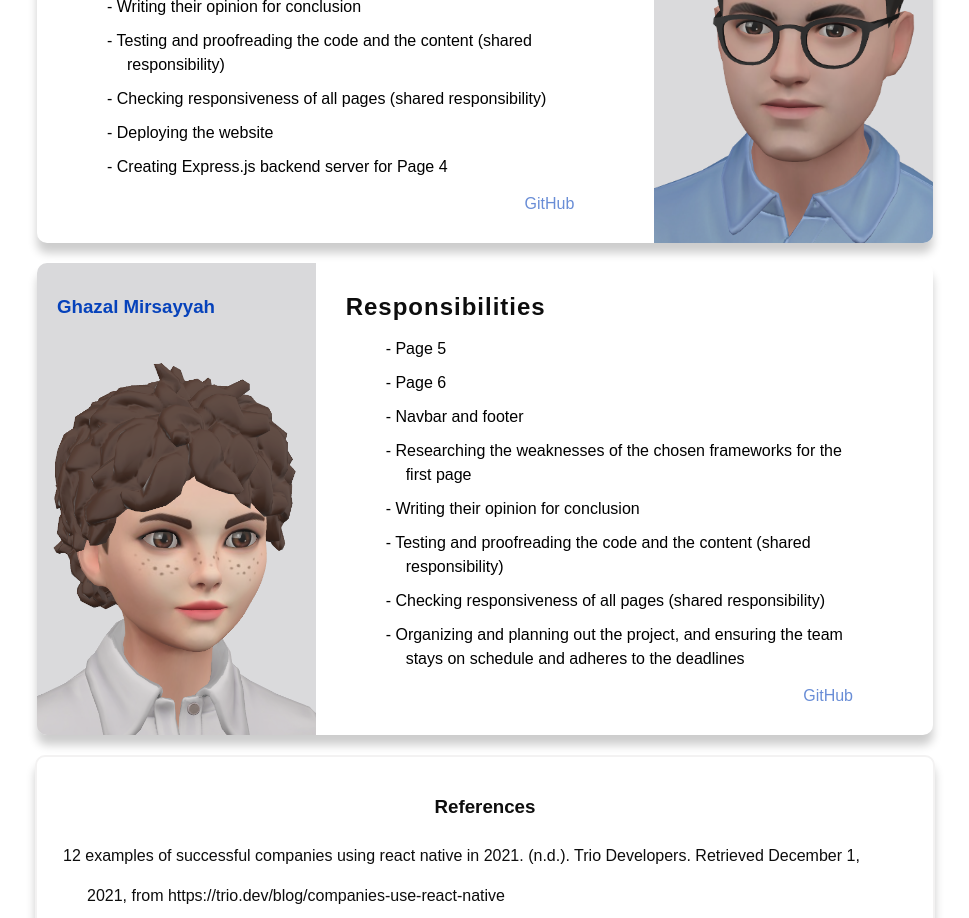
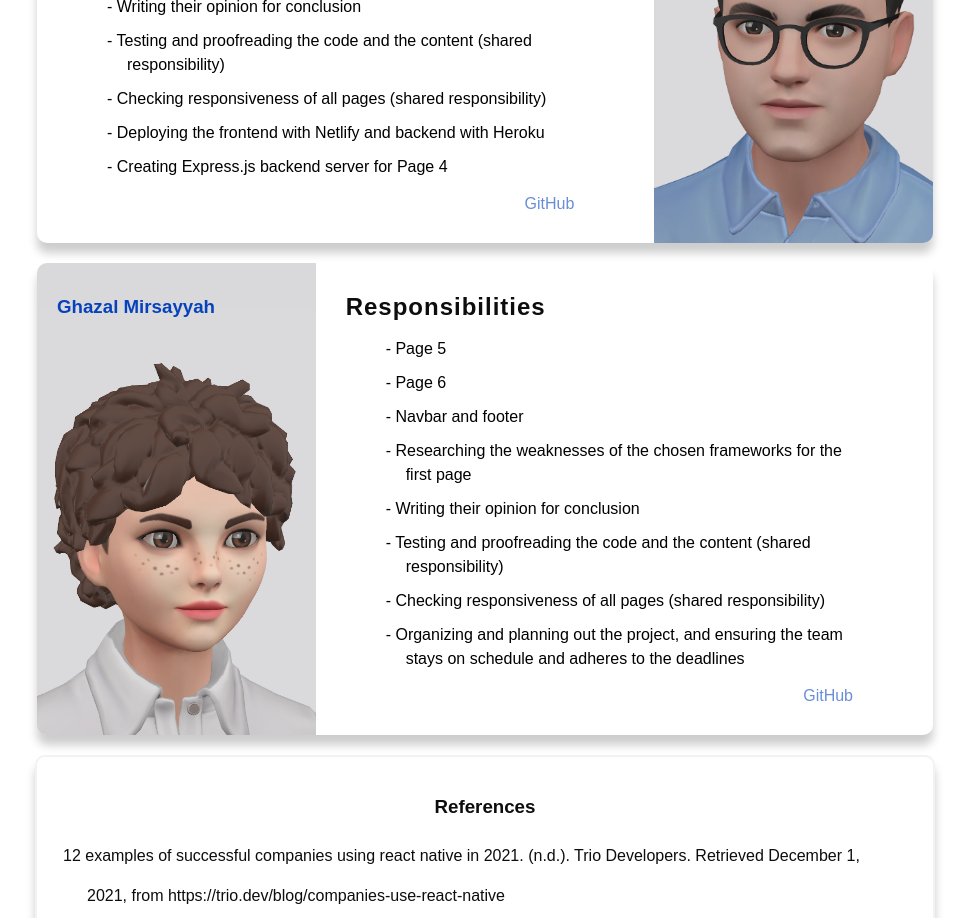
Before and after one commit to Ghazalmir/React-and-Express-Guide, a React (Create React App) app: page /credits in a window 1280 px wide. Shown: the part 860-1778 px from the top of the page, without its empty margins (155-1124 px from the left). Built offline with nearby package versions, Linux system fonts and the light colour scheme.

Commit message:
last commit before building

```diff
--- a/src/pages/page06/page6data.js
+++ b/src/pages/page06/page6data.js
@@ -14,7 +14,7 @@ const Members = [
     name: 'Syed Wahaj Haider',
     img: Wahaj,
     order: 2 ,
-    res: ['Page 3', 'Page 4', 'Researching the strengths of the chosen frameworks for the first page', 'Citing the external resources they have used on their part', 'Writing their opinion for conclusion', 'Testing and proofreading the code and the content (shared responsibility)', 'Checking responsiveness of all pages (shared responsibility)', 'Deploying the website', 'Creating Express.js backend server for Page 4'] ,
+    res: ['Page 3', 'Page 4', 'Researching the strengths of the chosen frameworks for the first page', 'Citing the external resources they have used on their part', 'Writing their opinion for conclusion', 'Testing and proofreading the code and the content (shared responsibility)', 'Checking responsiveness of all pages (shared responsibility)', 'Deploying the frontend with Netlify and backend with Heroku', 'Creating Express.js backend server for Page 4'] ,
     github: 'https://github.com/Wazotik'
   },
   {
```
